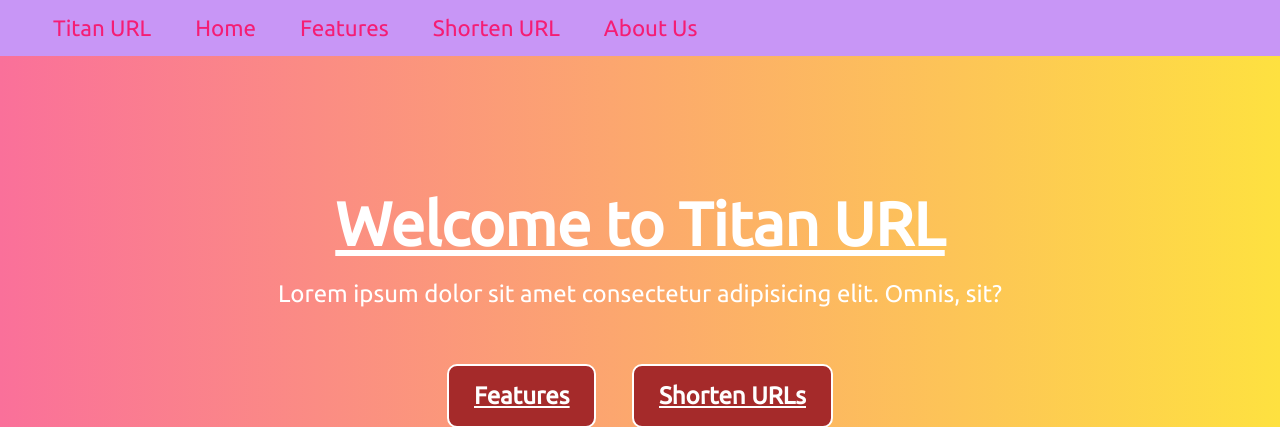
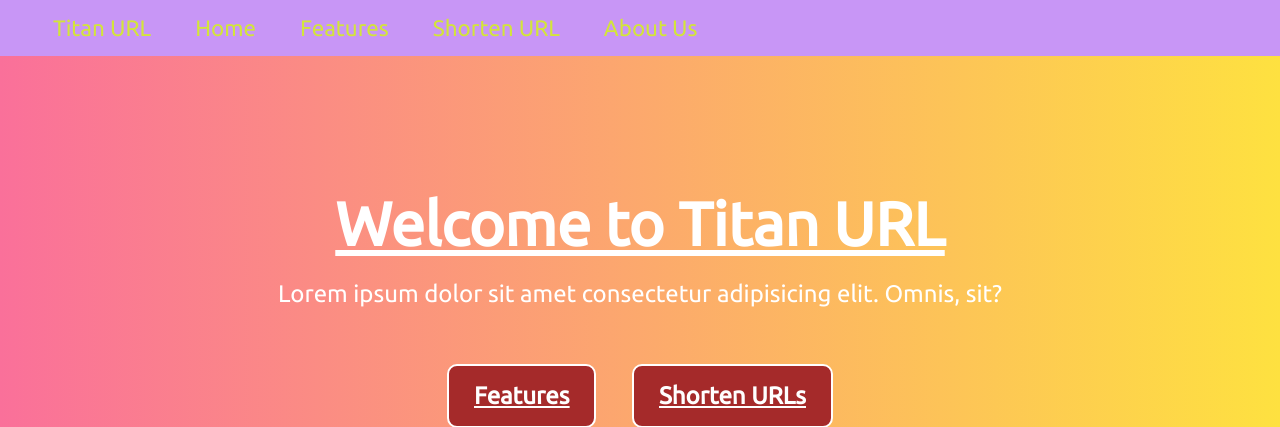
Before and after one commit to shravanasati/titan-url, a Flask app: page / in a window 1280 px wide. Shown: the top 427 px of the page. Run offline with Flask 2, Linux system fonts and the light colour scheme.

Commit message:
✏️ Changed navbar elements color

```diff
--- a/static/styles/style.css
+++ b/static/styles/style.css
@@ -46,7 +46,7 @@
 }
 
 #navbar ul li a {
-	color: rgba(255, 0, 85, 0.808);
+	color: rgba(213, 248, 12, 0.808);
 	display: block;
 	padding: 3px 22px;
 	/* border: 2px solid black; */
```
